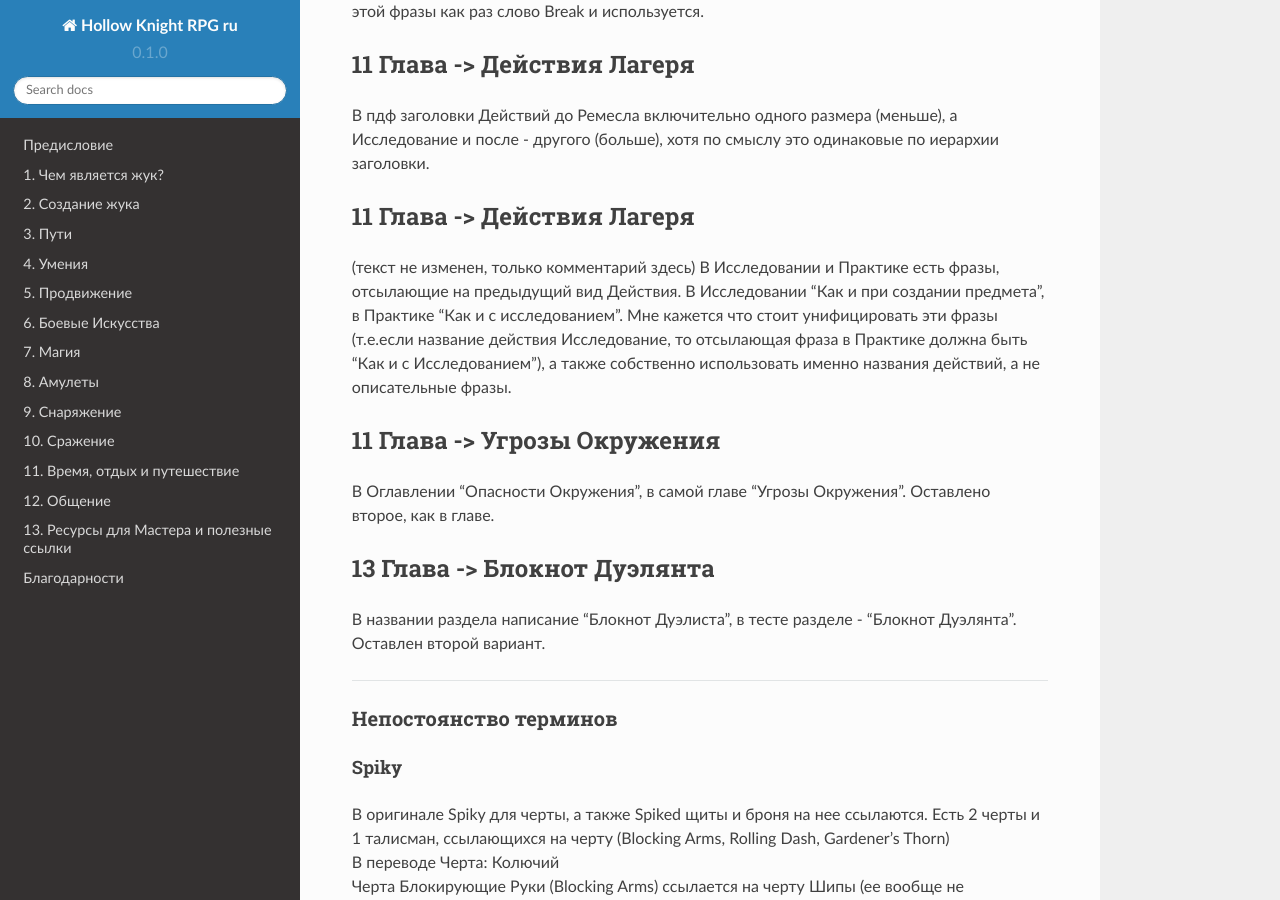
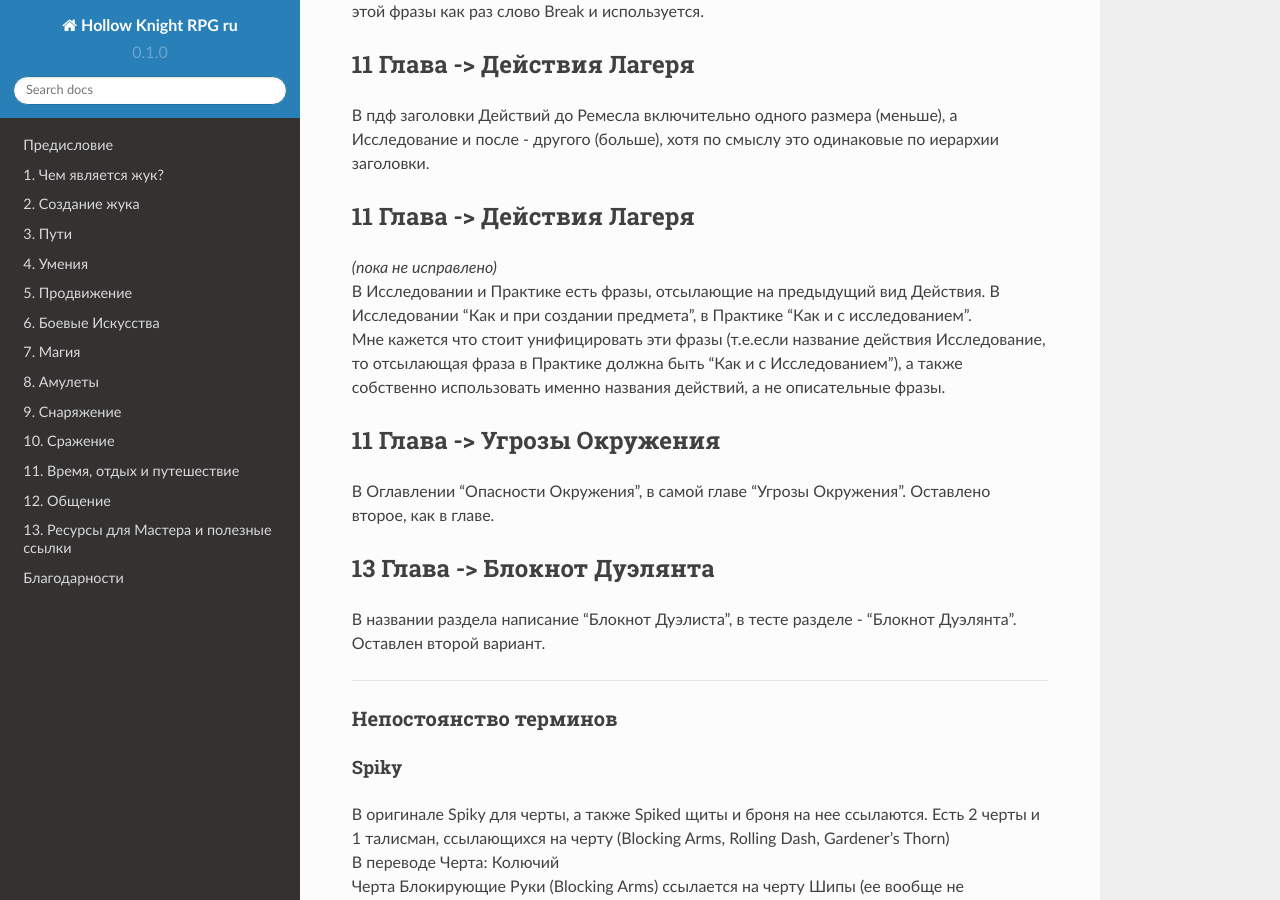
Before and after one commit to LazySelkie/hollow-knight-rpg-ru, a Sphinx documentation site: the page built from docs/source/differences.rst, in a window 1280 px wide and 900 px high, scrolled down 3165 px. Built offline with Sphinx 7.4.7 and the Read the Docs theme 2.0.0, drawn with Linux system fonts in a browser that asks for light colours.

Commit message:
Update differences.rst

```diff
--- a/docs/source/differences.rst
+++ b/docs/source/differences.rst
@@ -87,8 +87,9 @@
 
 11 Глава -> Действия Лагеря
 ------------------------------
-(текст не изменен, только комментарий здесь)
-В Исследовании и Практике есть фразы, отсылающие на предыдущий вид Действия. В Исследовании "Как и при создании предмета", в Практике "Как и с исследованием". Мне кажется что стоит унифицировать эти фразы (т.е.если название действия Исследование, то отсылающая фраза в Практике должна быть "Как и с Исследованием"), а также собственно использовать именно названия действий, а не описательные фразы.
+| *(пока не исправлено)*
+| В Исследовании и Практике есть фразы, отсылающие на предыдущий вид Действия. В Исследовании "Как и при создании предмета", в Практике "Как и с исследованием".
+| Мне кажется что стоит унифицировать эти фразы (т.е.если название действия Исследование, то отсылающая фраза в Практике должна быть "Как и с Исследованием"), а также собственно использовать именно названия действий, а не описательные фразы.
 
 11 Глава -> Угрозы Окружения
 -------------------------------
```
